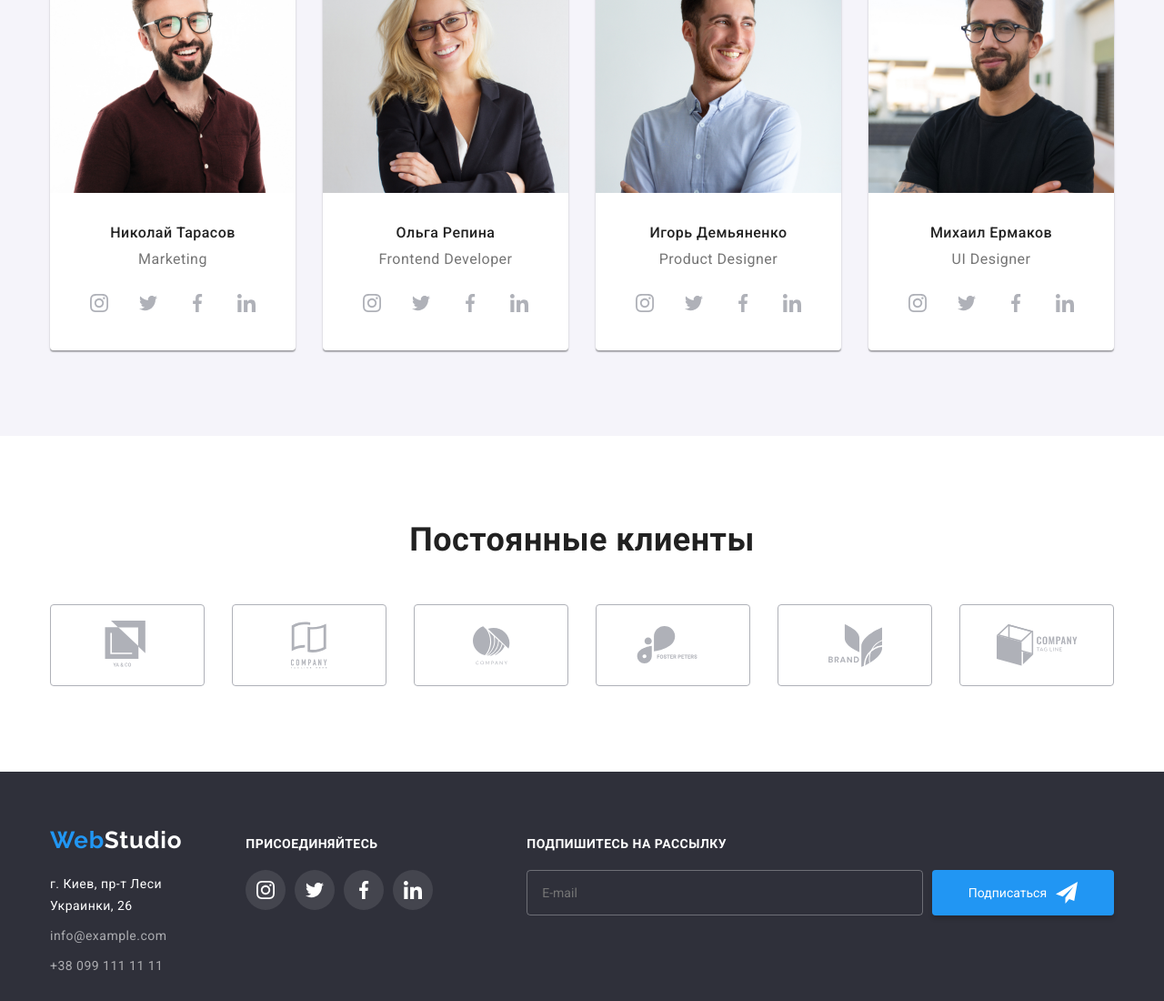
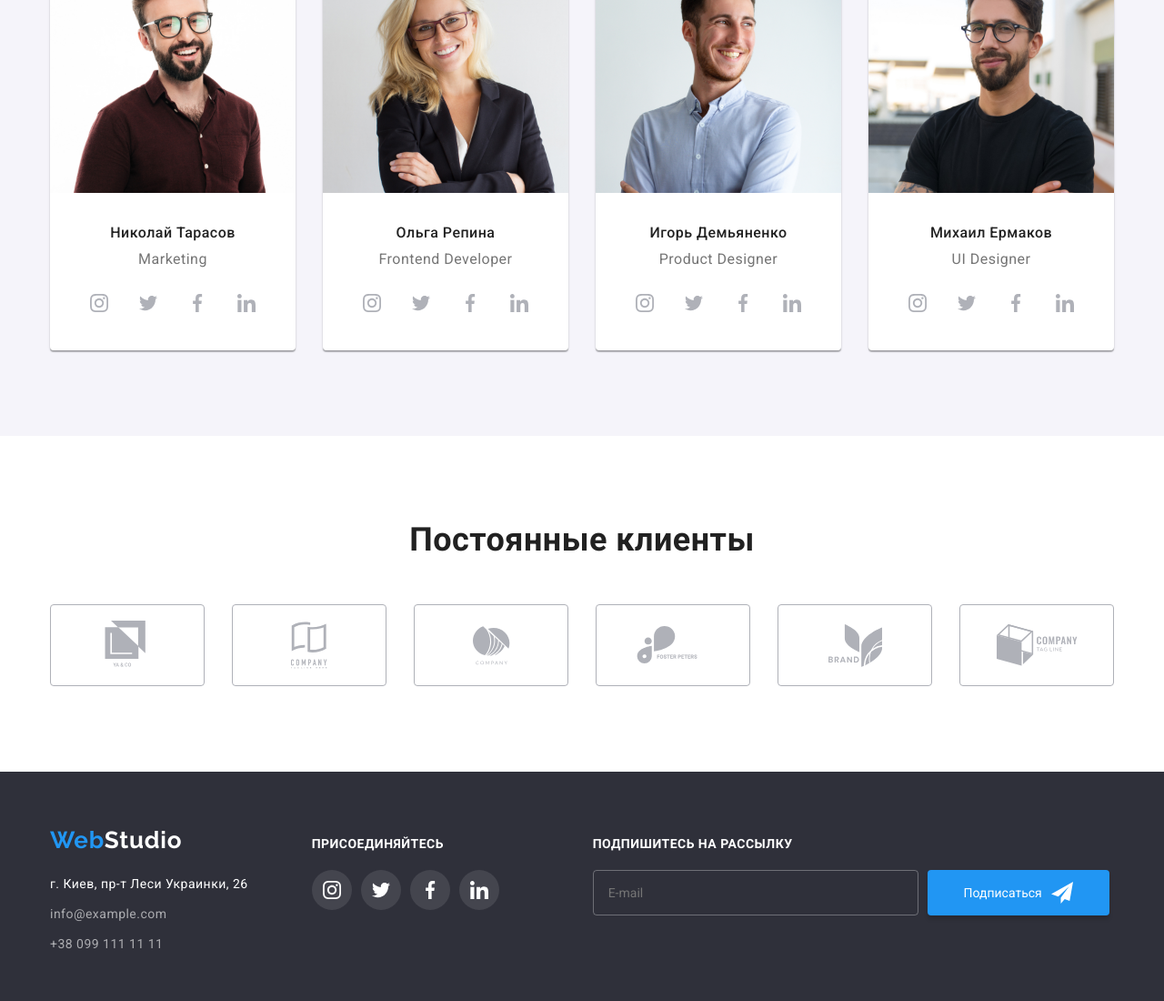
Before and after one commit to KViktorK/goit-markup-hw-06, a plain HTML site: page index.html in a window 1280 px wide. Shown: the part 1829-2929 px from the top of the page at 91% size. Drawn offline with nearby package versions, Linux system fonts and the light colour scheme.

Commit message:
Update style.css

```diff
--- a/css/style.css
+++ b/css/style.css
@@ -294,7 +294,6 @@ header {
 }
 .footer-input {
   margin-left: 93px;
-  width: 100%;
 }
 .footer-form {
   display: flex;
@@ -306,7 +305,7 @@ header {
   outline: none;
   border: 1px solid rgba(255, 255, 255, 0.3);
   border-radius: 4px;
-  width: 100%;
+  width: 358px;
   margin-right: 10px;
   height: 50px;
   background-color: transparent;
```
